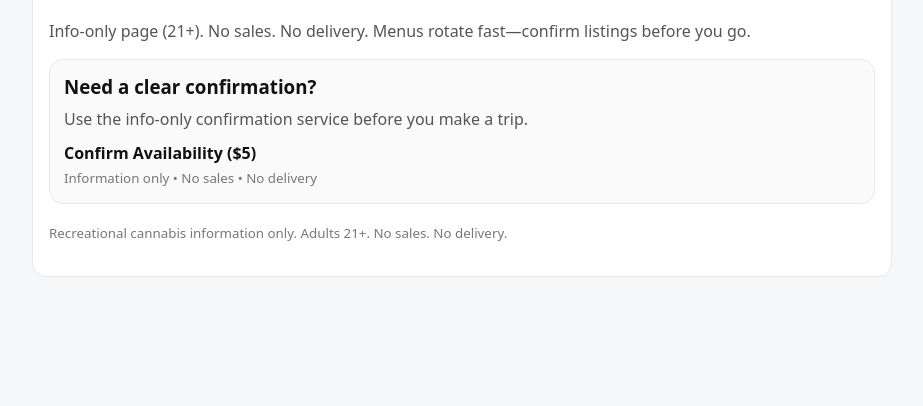
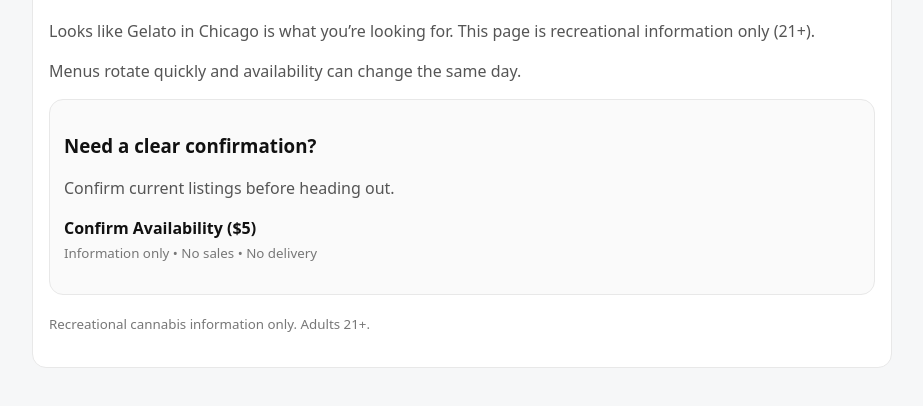
Before and after one commit to WebmasterEric/recreational-weed-lookup, a plain HTML site: page docs/chicago/gelato/index.html in a window 1280 px wide. Shown: the part 142-548 px from the top of the page, without its empty margins (178-1101 px from the left). Drawn offline with Linux system fonts and the light colour scheme.

Commit message:
Update index.html

```diff
--- a/docs/chicago/gelato/index.html
+++ b/docs/chicago/gelato/index.html
@@ -1,10 +1,11 @@
 <!doctype html>
 <html lang="en">
 <head>
-  <meta charset="utf-8" />
-  <meta name="viewport" content="width=device-width,initial-scale=1" />
+<meta charset="utf-8">
+<meta name="viewport" content="width=device-width,initial-scale=1">
 <title>Gelato Strain in Chicago, IL (Recreational Info)</title>
-  <meta name="description" content="Info-only recreational context for Gelato strain in Chicago, IL. No sales. No delivery." />
+<meta name="description" content="Info-only recreational context for Gelato strain in Chicago, IL. No sales. No delivery.">
+<meta name="robots" content="index,follow">
 <style>
 body{margin:0;font-family:system-ui,-apple-system,Segoe UI,Roboto,Arial,sans-serif;background:#f6f7f8;color:#111}
 .wrap{max-width:860px;margin:0 auto;padding:18px}
@@ -20,18 +21,15 @@
 <div class="card">
 <p><a href="../../">← Back to Chicago hub</a></p>
 <h1>Gelato Strain in Chicago, IL (Recreational Info)</h1>
-      <p>Info-only page (21+). No sales. No delivery. Menus rotate fast—confirm listings before you go.</p>
-
+<p>Looks like Gelato in Chicago is what you’re looking for. This page is recreational information only (21+).</p>
+<p>Menus rotate quickly and availability can change the same day.</p>
 <div class="box">
-        <h3 style="margin:0 0 8px 0;">Need a clear confirmation?</h3>
-        <p style="margin:0 0 10px 0;">Use the info-only confirmation service before you make a trip.</p>
-        <p style="margin:0;">
-          <a href="https://store.webmastereric.com/product/strain-availability-confirmation/">Confirm Availability ($5)</a><br />
-          <small>Information only • No sales • No delivery</small>
-        </p>
+<h3>Need a clear confirmation?</h3>
+<p>Confirm current listings before heading out.</p>
+<p><a href="https://store.webmastereric.com/product/strain-availability-confirmation/">Confirm Availability ($5)</a><br>
+<small>Information only • No sales • No delivery</small></p>
 </div>
-
-      <p style="margin-top:16px;"><small>Recreational cannabis information only. Adults 21+. No sales. No delivery.</small></p>
+<p><small>Recreational cannabis information only. Adults 21+.</small></p>
 </div>
 </div>
 </body>
```
Lines whose indentation alone changed are shown as unchanged.
